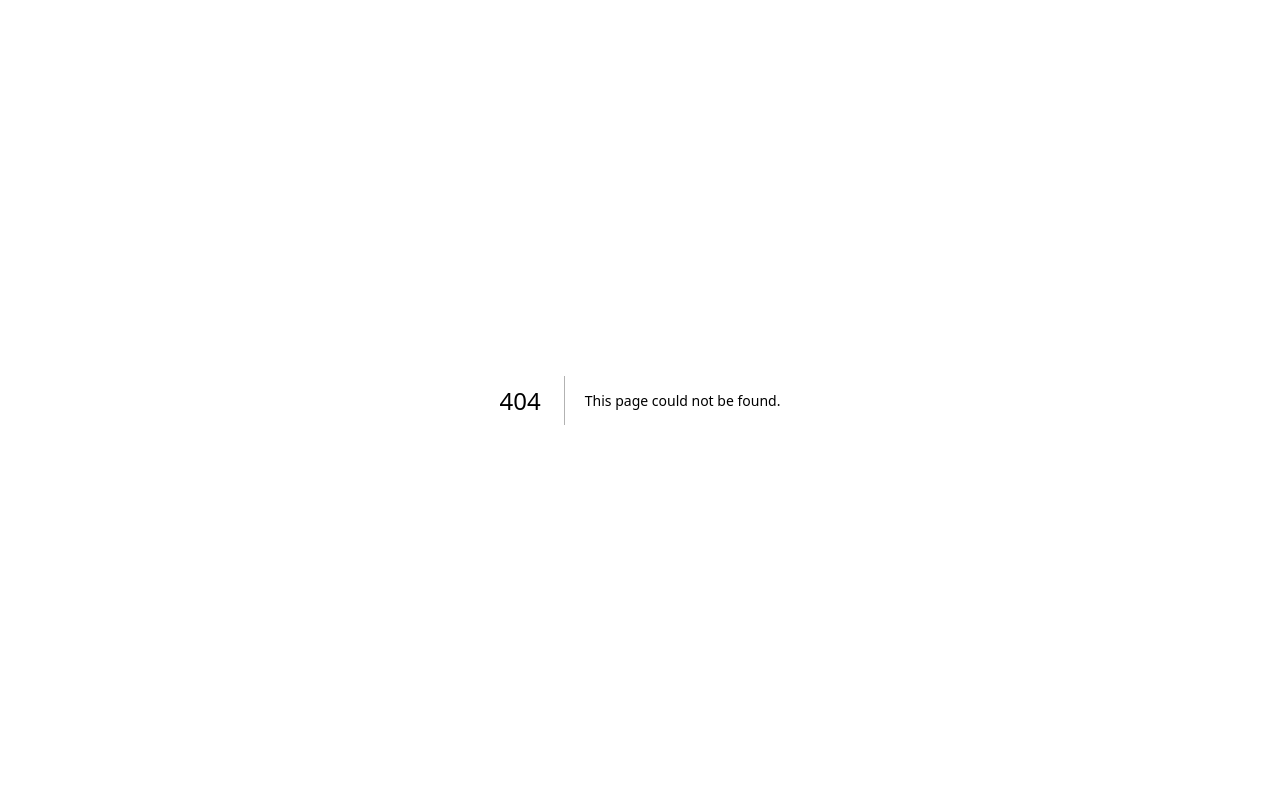
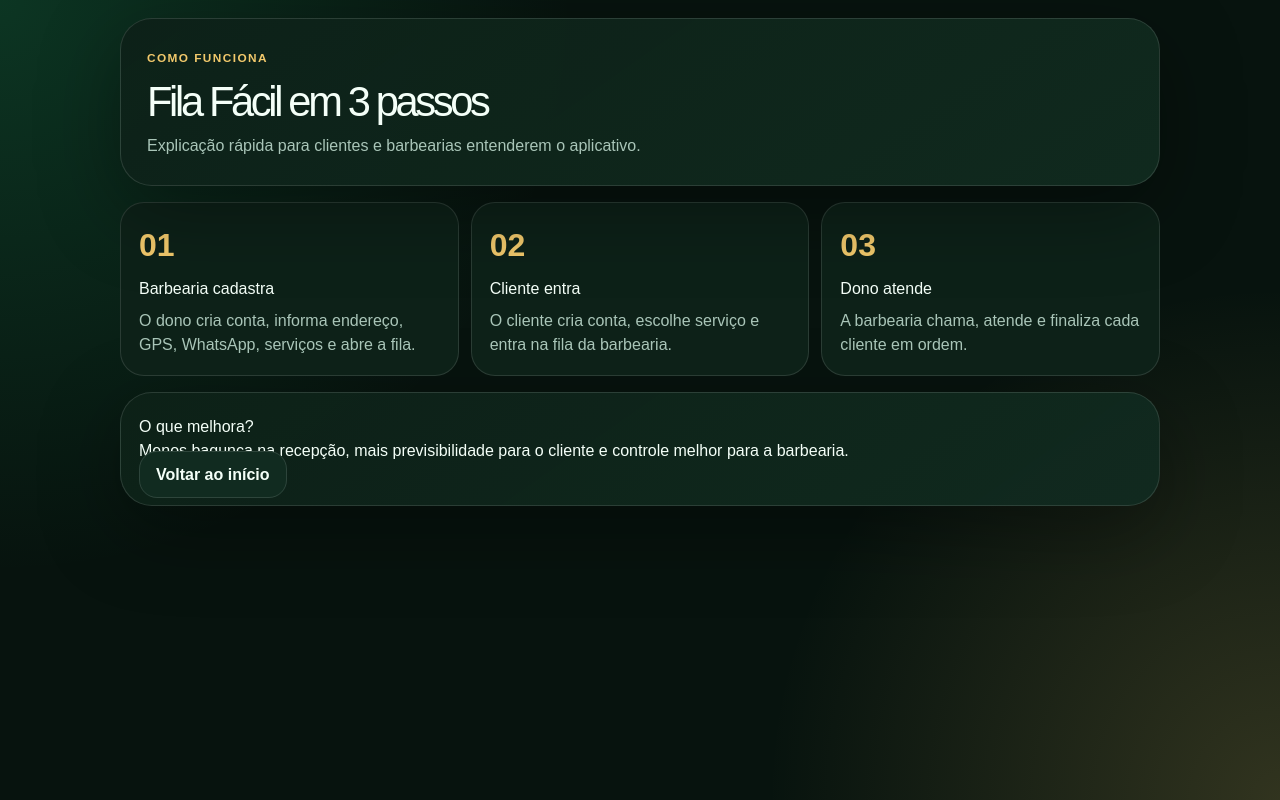
Before and after one commit to andreyribeiro392-coder/fila-facil, a Next.js app: page /como-funciona in a window 1280 px wide. Before the commit this address had no page. Built offline with nearby package versions, Linux system fonts and the light colour scheme.

Commit message:
Adiciona guia como funciona

```diff
--- /dev/null
+++ b/app/como-funciona/page.tsx
@@ -0,0 +1,21 @@
+export default function ComoFuncionaPage() {
+  return (
+    <main className="ffv6 legalPage">
+      <section className="panelHero compact">
+        <span className="eyebrow">Como funciona</span>
+        <h1>Fila Fácil em 3 passos</h1>
+        <p>Explicação rápida para clientes e barbearias entenderem o aplicativo.</p>
+      </section>
+      <section className="launchGrid">
+        <article><b>01</b><h2>Barbearia cadastra</h2><p>O dono cria conta, informa endereço, GPS, WhatsApp, serviços e abre a fila.</p></article>
+        <article><b>02</b><h2>Cliente entra</h2><p>O cliente cria conta, escolhe serviço e entra na fila da barbearia.</p></article>
+        <article><b>03</b><h2>Dono atende</h2><p>A barbearia chama, atende e finaliza cada cliente em ordem.</p></article>
+      </section>
+      <section className="settingsV6">
+        <h2>O que melhora?</h2>
+        <p>Menos bagunça na recepção, mais previsibilidade para o cliente e controle melhor para a barbearia.</p>
+        <a className="secondary" href="/">Voltar ao início</a>
+      </section>
+    </main>
+  );
+}
```
